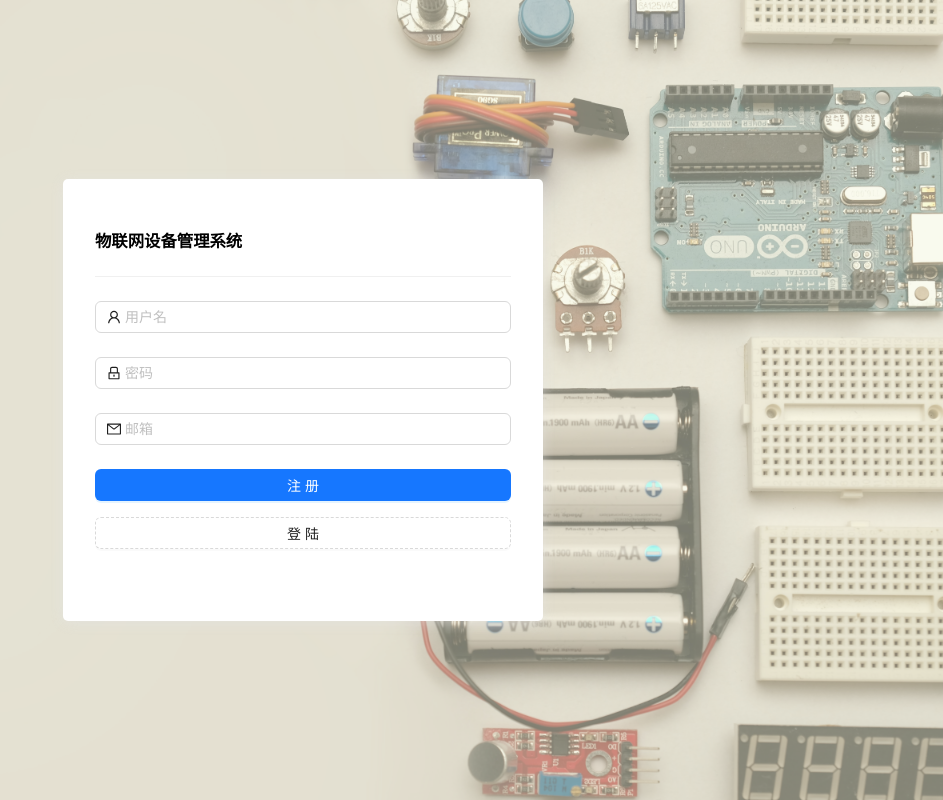
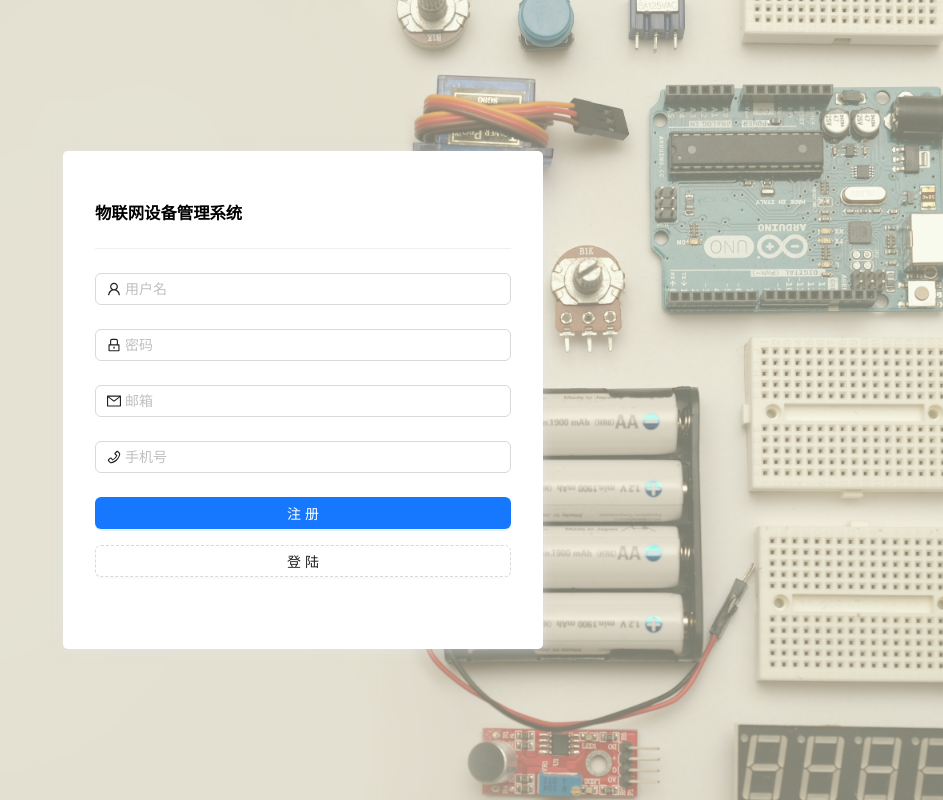
Before and after one commit to Taizong1/iot, a React (Create React App) app in the folder frontend/: page /register in a window 1280 px wide. Shown: the whole page, without its empty margins (337-1280 px from the left). Built offline with nearby package versions, Linux system fonts and the light colour scheme.

Commit message:
VIEW: navigation finish

```diff
--- a/frontend/src/components/navigator/UpdateUserInformation.js
+++ b/frontend/src/components/navigator/UpdateUserInformation.js
@@ -153,10 +153,9 @@ function UpdateUserInformation() {
                                            </MDBCol>
                                        </MDBRow>
                                        <MDBInput wrapperClass='mb-4' label='用户名' id='form3' type='text' value={realName} onChange={handleRealNameChange} disabled />
-                                       <MDBInput wrapperClass='mb-4' label='身份证号' id='form4' type='text' value={cardId} onChange={handleCardIdChange} disabled />
                                        <MDBRow>
                                            <MDBCol col='6'>
-                                               <MDBInput wrapperClass='mb-4' label='用户名' id='form1' type='text' value={phoneNo} onChange={handlePhoneNoChange}/>
+                                               <MDBInput wrapperClass='mb-4' label='手机号' id='form1' type='text' value={phoneNo} onChange={handlePhoneNoChange}/>
                                            </MDBCol>
 
                                            <MDBCol col='6'>
@@ -165,11 +164,11 @@ function UpdateUserInformation() {
                                        </MDBRow>
                                        <MDBRow>
                                            <MDBCol col='6'>
-                                               <MDBInput wrapperClass='mb-4' label='手机号' id='form1' type='text' value={phoneNo} onChange={handlePhoneNoChange}/>
+                                               <MDBInput wrapperClass='mb-4' label='新登入密码' id='form3' type='password' value={newPassword} onChange={handleNewPasswordChange}/>
                                            </MDBCol>
 
                                            <MDBCol col='6'>
-                                               <MDBInput wrapperClass='mb-4' label='旧登入密码' id='form6' type='password' value={oldPassword} onChange={handleOldPasswordChange}/>
+                                               <MDBInput wrapperClass='mb-4' label='旧登入密码' id='form4' type='password' value={oldPassword} onChange={handleOldPasswordChange}/>
                                            </MDBCol>
                                            <MDBCol col='6'>
                                                <MDBBtn className='w-80 mb-4' size='md' onClick={handlePasswordChange}>修改登入密码</MDBBtn>
--- a/frontend/src/views/Register/register.jsx
+++ b/frontend/src/views/Register/register.jsx
@@ -1,5 +1,5 @@
 import { Form, Input, Button, message, notification, Layout, Divider } from 'antd';
-import { UserOutlined, LockOutlined,MailOutlined } from '@ant-design/icons';
+import { UserOutlined, LockOutlined,MailOutlined, PhoneOutlined } from '@ant-design/icons';
 import { useState, useEffect } from 'react';
 import { useNavigate } from "react-router-dom";
 import { connect } from "react-redux";
@@ -18,7 +18,7 @@ const Register = () => {
             // const values = await form.validateFields();
             // console.log(values);
 
-            let { username, password, email } = values;
+            let { username, password, email,phone } = values;
             if ( username === "" || password === "" || email === "" ) {
                 message.error("请填写完整信息");
                 return;
@@ -35,7 +35,7 @@ const Register = () => {
                 user_name: username,
                 password: password,
                 email: email,
-                phone: "00000000000",
+                phone: phone,
                 md5: require('md5')(password)
             };
             // 提交
@@ -92,6 +92,15 @@ const Register = () => {
                     >
                         <Input prefix={<MailOutlined />} placeholder="邮箱" />
                     </Form.Item>
+                    <Form.Item
+                        name="phone"
+                        rules={[
+                        { required: true, message: "请输入手机号" },
+                        { type: 'phone', message: '请输入有效的手机号' }
+                        ]}
+                    >
+                        <Input prefix={<PhoneOutlined />} placeholder="手机号" />
+                    </Form.Item>
                     <Form.Item>
                         <Button
                         type="primary"
```
